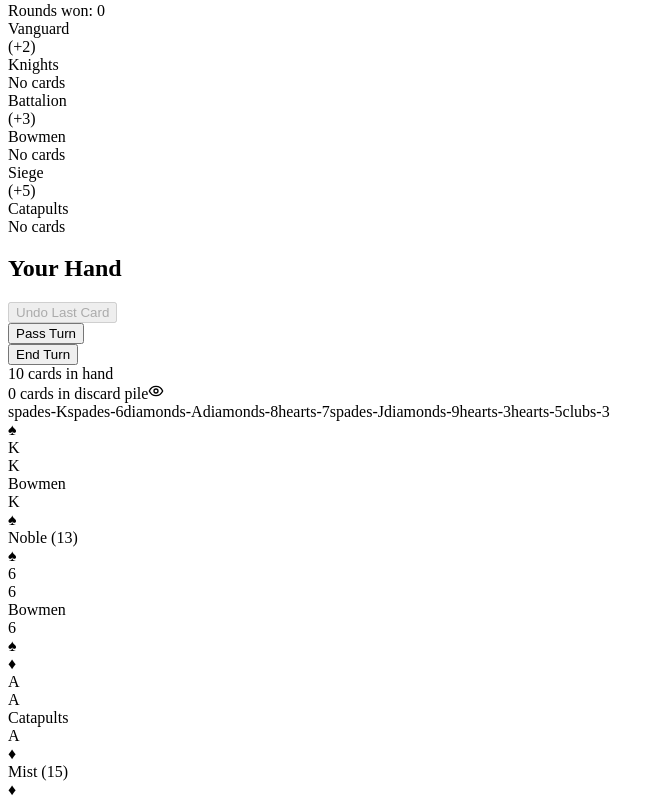
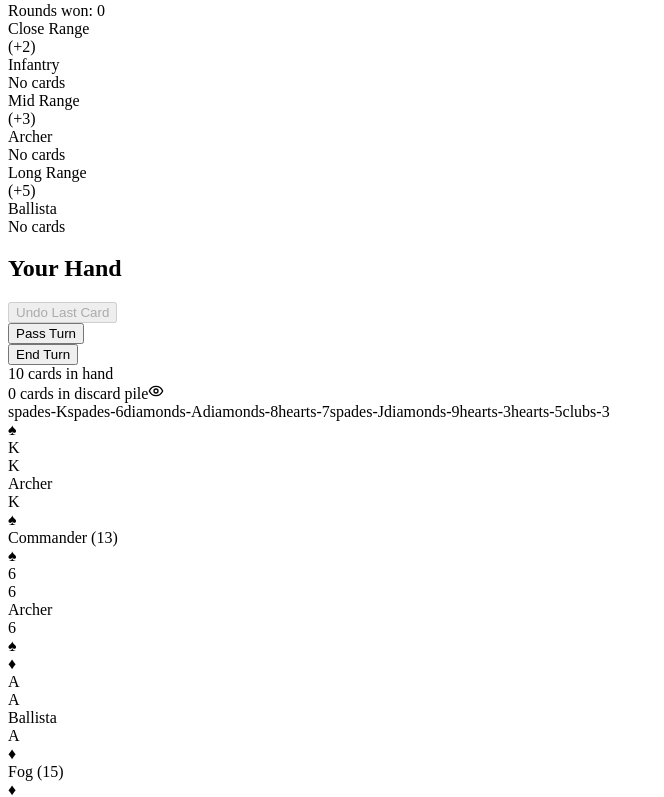
Before and after one commit to Ty-Quinn/gwan-windsurf, a React (Vite) app in the folder client/: page / in a window 1280 px wide. Shown: the part 823-1620 px from the top of the page, without its empty margins (0-664 px from the left). Built offline with nearby package versions, Linux system fonts and the light colour scheme.

Commit message:
Restored to '610b555774a1b030736d3d1d5f22f9ef0e950046'
Replit-Restored-To: 610b555774a1b030736d3d1d5f22f9ef0e950046

```diff
--- a/client/src/components/card.tsx
+++ b/client/src/components/card.tsx
@@ -38,15 +38,15 @@ export default function CardComponent({
   const getSuitName = (suit: string) => {
     switch (suit) {
       case "clubs":
-        return "Knights"
+        return "Infantry"
       case "spades":
-        return "Bowmen"
+        return "Archer"
       case "diamonds":
-        return "Catapults"
+        return "Ballista"
       case "hearts":
         return "Mercenary"
       case "joker":
-        return "Jester"
+        return "Joker"
       default:
         return ""
     }
@@ -65,33 +65,33 @@ export default function CardComponent({
   }
 
   const getCardType = () => {
-    if (card.isCommander) return { border: "border-yellow-400", text: "text-yellow-400", label: "Noble", value: card.baseValue }
+    if (card.isCommander) return { border: "border-yellow-400", text: "text-yellow-400", label: "Commander", value: card.baseValue }
     if (card.isWeather) return { border: "border-red-500", text: "text-red-500", label: getWeatherLabel(), value: 15 }
-    if (card.isJoker) return { border: "border-purple-500", text: "text-purple-400", label: "Jester (spy)", value: 1 }
-    if (card.isSpy && !card.isJoker) return { border: "border-blue-500", text: "text-blue-400", label: "Scout", value: 0 }
-    if (card.isDecoy) return { border: "border-orange-500", text: "text-orange-400", label: "Squire", value: 0 }
-    if (card.isMedic) return { border: "border-green-500", text: "text-green-400", label: "Healer", value: 3 }
-    if (card.isRogue) return { border: "border-amber-500", text: "text-amber-400", label: "Thief", value: card.diceValue || "?" }
-    if (card.isSniper) return { border: "border-indigo-500", text: "text-indigo-400", label: "Marksman", value: 2 }
+    if (card.isJoker) return { border: "border-purple-500", text: "text-purple-400", label: "Joker (spy)", value: 1 }
+    if (card.isSpy && !card.isJoker) return { border: "border-blue-500", text: "text-blue-400", label: "Spy", value: 0 }
+    if (card.isDecoy) return { border: "border-orange-500", text: "text-orange-400", label: "Decoy", value: 0 }
+    if (card.isMedic) return { border: "border-green-500", text: "text-green-400", label: "Medic", value: 3 }
+    if (card.isRogue) return { border: "border-amber-500", text: "text-amber-400", label: "Rogue", value: card.diceValue || "?" }
+    if (card.isSniper) return { border: "border-indigo-500", text: "text-indigo-400", label: "Sniper", value: 2 }
     if (card.suit === "hearts") return { border: "border-purple-500", text: "text-white", label: "", value: 0 } // Removed "Flexible" text
     return { border: "", text: "text-white", label: "", value: 0 }
   }
 
   const getWeatherLabel = () => {
-    if (card.suit === "clubs") return "Blizzard"
-    if (card.suit === "spades") return "Tempest"
-    if (card.suit === "diamonds") return "Mist"
-    if (card.suit === "hearts") return "Fair Sky"
+    if (card.suit === "clubs") return "Tundra"
+    if (card.suit === "spades") return "Rain"
+    if (card.suit === "diamonds") return "Fog"
+    if (card.suit === "hearts") return "Clear"
     return ""
   }
 
   // Weather labels for compact card view
   const getWeatherTypeLabel = (suit: string): string => {
     switch (suit) {
-      case "clubs": return "Blizzard"
-      case "spades": return "Tempest"
-      case "diamonds": return "Mist"
-      case "hearts": return "Fair Sky"
+      case "clubs": return "Tundra"
+      case "spades": return "Rain"
+      case "diamonds": return "Fog"
+      case "hearts": return "Clear"
       default: return ""
     }
   }
--- a/client/src/components/game-board.tsx
+++ b/client/src/components/game-board.tsx
@@ -81,15 +81,15 @@ export default function GameBoard({
     : ["clubs", "spades", "diamonds"] // Close -> Mid -> Long
 
   const rowLabels: Record<FieldKey, { name: string; bonus: string; unitName: string }> = {
-    clubs: { name: "Vanguard", bonus: "+2", unitName: "Knights" },
-    spades: { name: "Battalion", bonus: "+3", unitName: "Bowmen" },
-    diamonds: { name: "Siege", bonus: "+5", unitName: "Catapults" }
+    clubs: { name: "Close Range", bonus: "+2", unitName: "Infantry" },
+    spades: { name: "Mid Range", bonus: "+3", unitName: "Archer" },
+    diamonds: { name: "Long Range", bonus: "+5", unitName: "Ballista" }
   }
 
   const weatherLabels: Record<FieldKey, string> = {
-    clubs: "Blizzard",
-    spades: "Tempest",
-    diamonds: "Mist"
+    clubs: "Tundra",
+    spades: "Rain",
+    diamonds: "Fog"
   }
 
   // Debug the possible source of overlapping text labels
```
